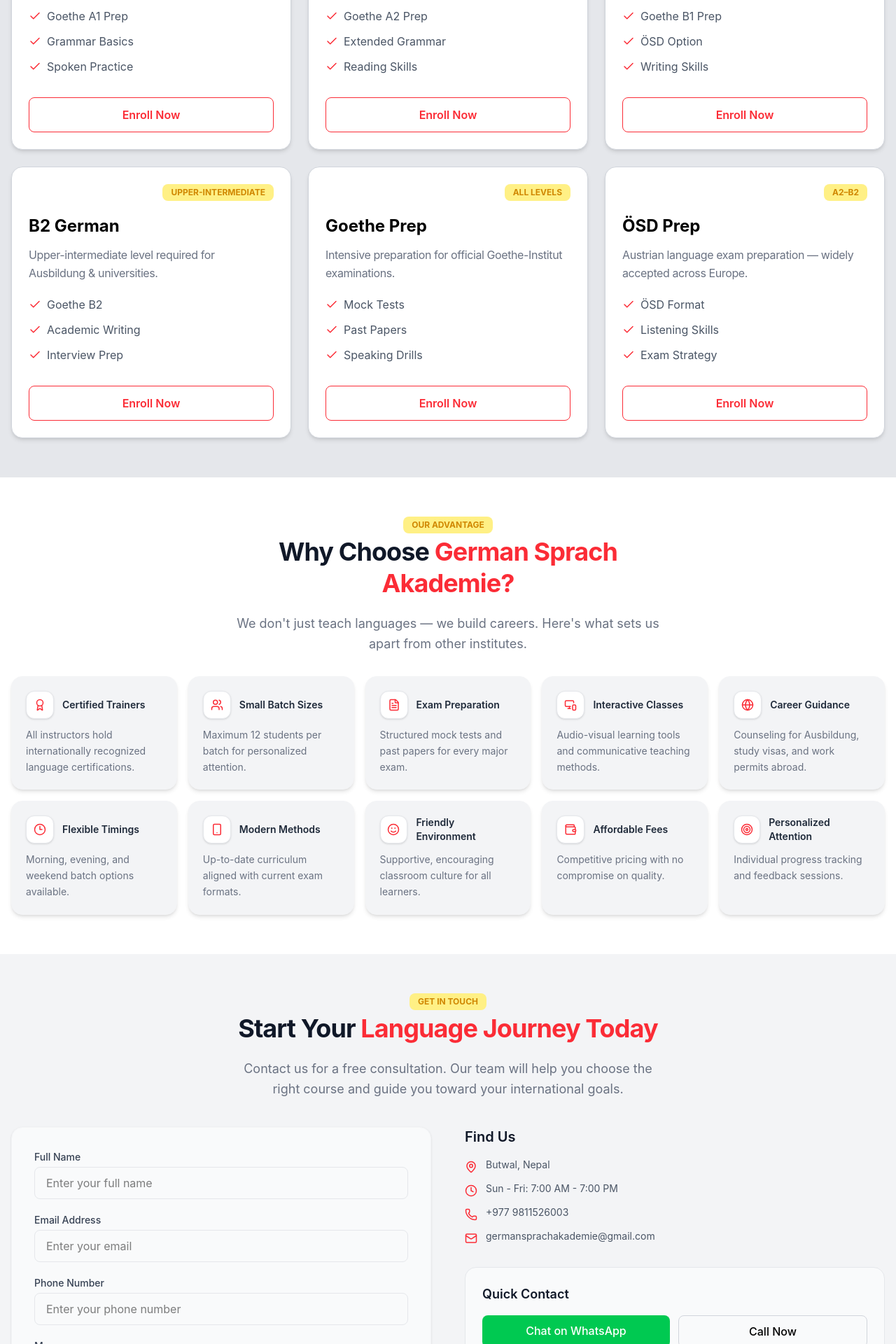
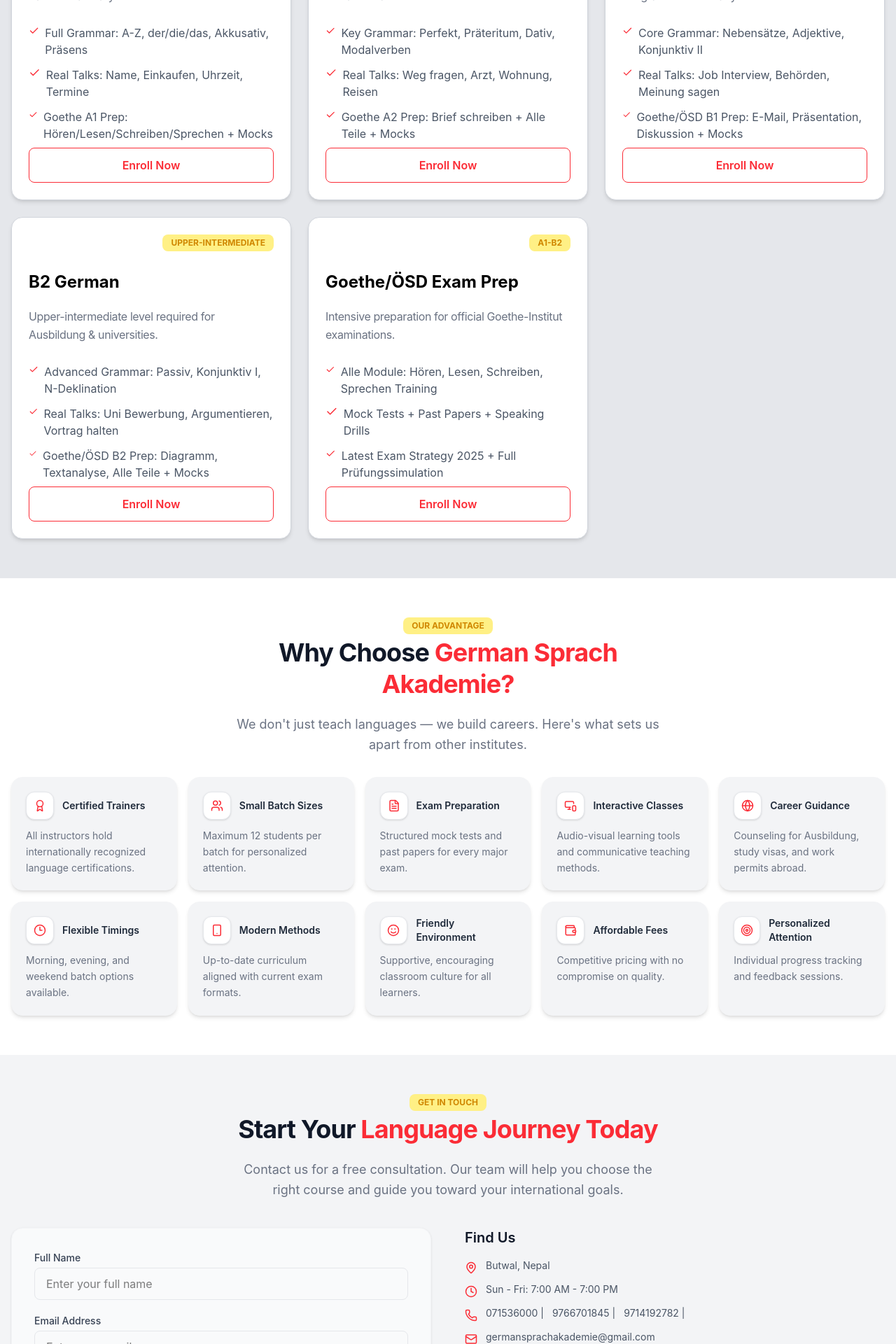
Before and after one commit to yuvraj-sapkota/germansprachakademie, a React app in the folder frontend/: page / in a window 1280 px wide. Shown: the part 2220-4140 px from the top of the page at 70% size. Built offline with nearby package versions, Linux system fonts and the light colour scheme; the HTML template or start-up script is replaced by a standard one.

Commit message:
changes small things

```diff
--- a/frontend/src/components/WhatsAppFloat.jsx
+++ b/frontend/src/components/WhatsAppFloat.jsx
@@ -4,7 +4,7 @@
   return (
     <>
       <a
-        href="https://wa.me/9811526003"
+        href="https://wa.me/9766701845"
         target="_blank"
         rel="noopener noreferrer"
         className="fixed bottom-6 right-6 z-50"
--- a/frontend/src/features/contactUs/ContactUs.jsx
+++ b/frontend/src/features/contactUs/ContactUs.jsx
@@ -99,11 +99,20 @@
 
                   <div className="flex items-start gap-3">
                     <Phone size={18} className="text-red-500 mt-1" />
+                    <a href="tel:071536000" className="hover:text-gray-900">
+                      071536000 |
+                    </a>
                     <a
-                      href="tel:+9779811526003"
+                      href="tel:+9779766701845"
                       className="hover:text-gray-900"
                     >
-                      +977 9811526003
+                      9766701845 |
+                    </a>
+                    <a
+                      href="tel:+9779714192782"
+                      className="hover:text-gray-900"
+                    >
+                      9714192782 |
                     </a>
                   </div>
 
@@ -127,7 +136,7 @@
 
                 <div className="flex flex-col sm:flex-row gap-3">
                   <a
-                    href="https://wa.me/9811526003"
+                    href="https://wa.me/9766701845"
                     target="_blank"
                     rel="noopener noreferrer"
                     className="flex-1 text-center bg-green-500 text-white py-2.5 rounded-lg font-medium hover:bg-green-600 transition"
@@ -136,7 +145,7 @@
                   </a>
 
                   <a
-                    href="tel:+9779811526003"
+                    href="tel:+9779766701845"
                     className="flex-1 text-center border border-gray-300 py-2.5 rounded-lg font-medium hover:bg-gray-100 transition"
                   >
                     Call Now
@@ -148,7 +157,7 @@
               <div className="rounded-xl overflow-hidden border border-gray-200 h-64 shadow-sm">
                 <iframe
                   title="map"
-                  src="https://www.google.com/maps?q=Butwal,Nepal&output=embed"
+                  src="https://www.google.com/maps?q=Butwal-09,Tinkune-Milan%20Chowk,Nepal&output=embed"
                   className="w-full h-full border-0"
                   loading="lazy"
                 ></iframe>
--- a/frontend/src/features/ourCourses/OurCourses.jsx
+++ b/frontend/src/features/ourCourses/OurCourses.jsx
@@ -12,7 +12,15 @@
       title: "A1 German",
       description:
         "Beginner foundation for daily communication & basic vocabulary.",
-      features: ["Goethe A1 Prep", "Grammar Basics", "Spoken Practice"],
+
+      features: [
+        " Full Grammar: A-Z, der/die/das, Akkusativ, Präsens",
+        "Real Talks: Name, Einkaufen, Uhrzeit, Termine",
+        ,
+        "  Goethe A1 Prep: Hören/Lesen/Schreiben/Sprechen + Mocks",
+      ],
+
+      // features: ["Goethe A1 Prep", "Grammar Basics", "Spoken Practice"],
     },
     {
       id: 2,
@@ -20,7 +28,11 @@
       title: "A2 German",
       description:
         "Elementary level covering past tense, travel & social interactions.",
-      features: ["Goethe A2 Prep", "Extended Grammar", "Reading Skills"],
+      features: [
+        "Key Grammar: Perfekt, Präteritum, Dativ, Modalverben",
+        " Real Talks: Weg fragen, Arzt, Wohnung, Reisen",
+        " Goethe A2 Prep: Brief schreiben + Alle Teile + Mocks",
+      ],
     },
     {
       id: 3,
@@ -28,7 +40,11 @@
       title: "B1 German",
       description:
         "Intermediate fluency for work, study, and integration in Germany.",
-      features: ["Goethe B1 Prep", "ÖSD Option", "Writing Skills"],
+      features: [
+        " Core Grammar: Nebensätze, Adjektive, Konjunktiv II",
+        " Real Talks: Job Interview, Behörden, Meinung sagen",
+        " Goethe/ÖSD B1 Prep: E-Mail, Präsentation, Diskussion + Mocks",
+      ],
     },
     {
       id: 4,
@@ -36,24 +52,32 @@
       title: "B2 German",
       description:
         "Upper-intermediate level required for Ausbildung & universities.",
-      features: ["Goethe B2", "Academic Writing", "Interview Prep"],
+      features: [
+        " Advanced Grammar: Passiv, Konjunktiv I, N-Deklination",
+        " Real Talks: Uni Bewerbung, Argumentieren, Vortrag halten",
+        " Goethe/ÖSD B2 Prep: Diagramm, Textanalyse, Alle Teile + Mocks",
+      ],
     },
     {
       id: 5,
-      level: "All Levels",
-      title: "Goethe Prep",
+      level: " A1-B2",
+      title: "Goethe/ÖSD Exam Prep",
       description:
         "Intensive preparation for official Goethe-Institut examinations.",
-      features: ["Mock Tests", "Past Papers", "Speaking Drills"],
+      features: [
+        "  Alle Module: Hören, Lesen, Schreiben, Sprechen Training",
+        "Mock Tests + Past Papers + Speaking Drills",
+        "Latest Exam Strategy 2025 + Full Prüfungssimulation",
+      ],
     },
-    {
-      id: 6,
-      level: "A2–B2",
-      title: "ÖSD Prep",
-      description:
-        "Austrian language exam preparation — widely accepted across Europe.",
-      features: ["ÖSD Format", "Listening Skills", "Exam Strategy"],
-    },
+    // {
+    //   id: 6,
+    //   level: "A2–B2",
+    //   title: "ÖSD Prep",
+    //   description:
+    //     "Austrian language exam preparation — widely accepted across Europe.",
+    //   features: ["ÖSD Format", "Listening Skills", "Exam Strategy"],
+    // },
   ],
 
   english: [
@@ -63,7 +87,11 @@
       title: "General English",
       description:
         "Comprehensive English communication for daily and professional use.",
-      features: ["Grammar", "Vocabulary", "Communication"],
+      features: [
+        " EU Work Visa Prep: Common Interview Questions + Answer Drills",
+        " Real-Life Conversations: Redemittel for Shopping, Office, Doctor, Housing",
+        "Essential Grammar + Vocab: Core Concepts for Real Communication",
+      ],
     },
     {
       id: 2,
@@ -161,7 +189,7 @@
           {languageCourses[language].map((course, index) => (
             <div
               key={course.id}
-              className="bg-white border border-gray-300 rounded-2xl p-6 shadow-md hover:shadow-xl transition-all duration-300"
+              className="bg-white border border-gray-300 rounded-2xl p-6 shadow-md hover:shadow-xl transition-all duration-300 flex flex-col gap-2"
             >
               <Badge text={course.level} className="justify-end" />
 
@@ -177,7 +205,7 @@
                 {course.features.map((feature, index) => (
                   <li
                     key={index}
-                    className="flex items-center gap-2 text-gray-600"
+                    className="flex items-start gap-2 text-gray-600"
                   >
                     <Check className="text-red-500" size={18} />
                     <p>{feature}</p>
@@ -187,7 +215,7 @@
 
               <Button
                 text="Enroll Now"
-                className="border border-red-500  hover:bg-red-600 hover:text-white text-red-500 mt-8 w-full "
+                className="border border-red-500  hover:bg-red-600 hover:text-white text-red-500 mt-auto w-full "
               />
             </div>
           ))}
```
